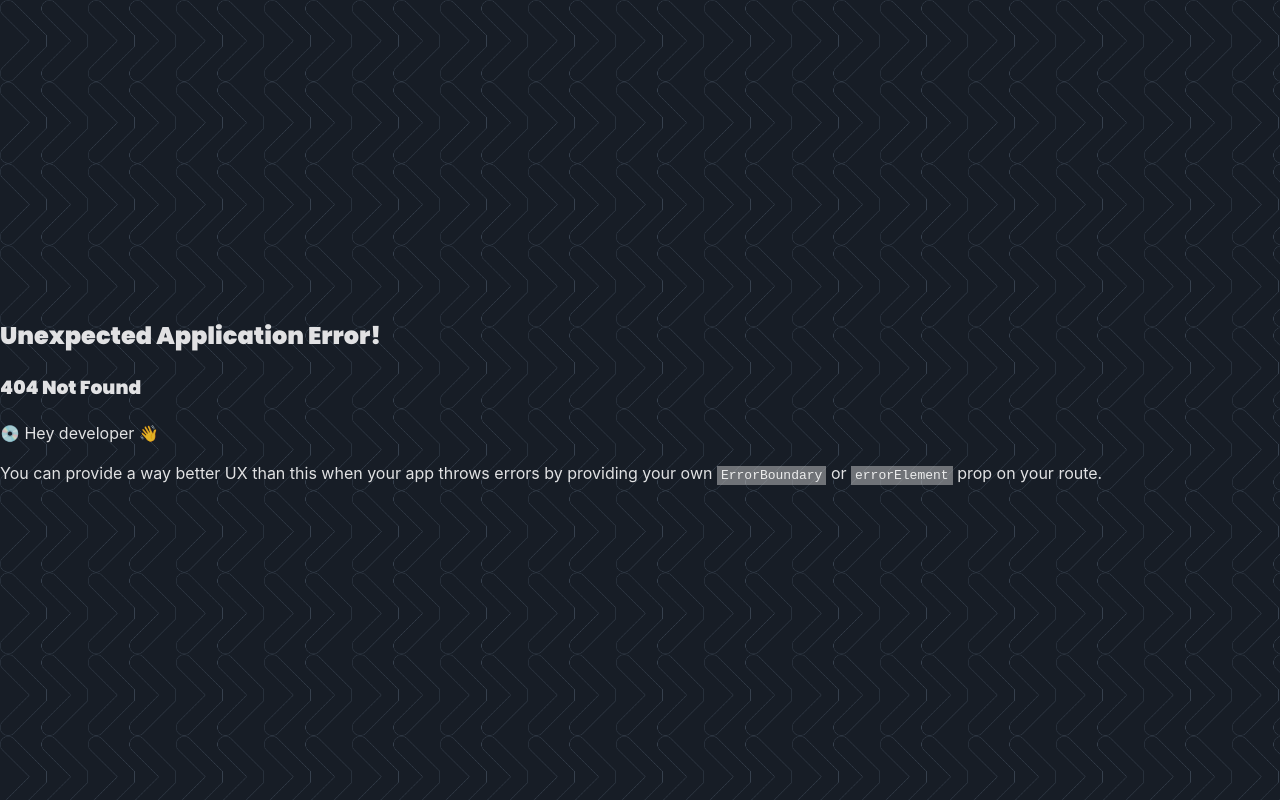
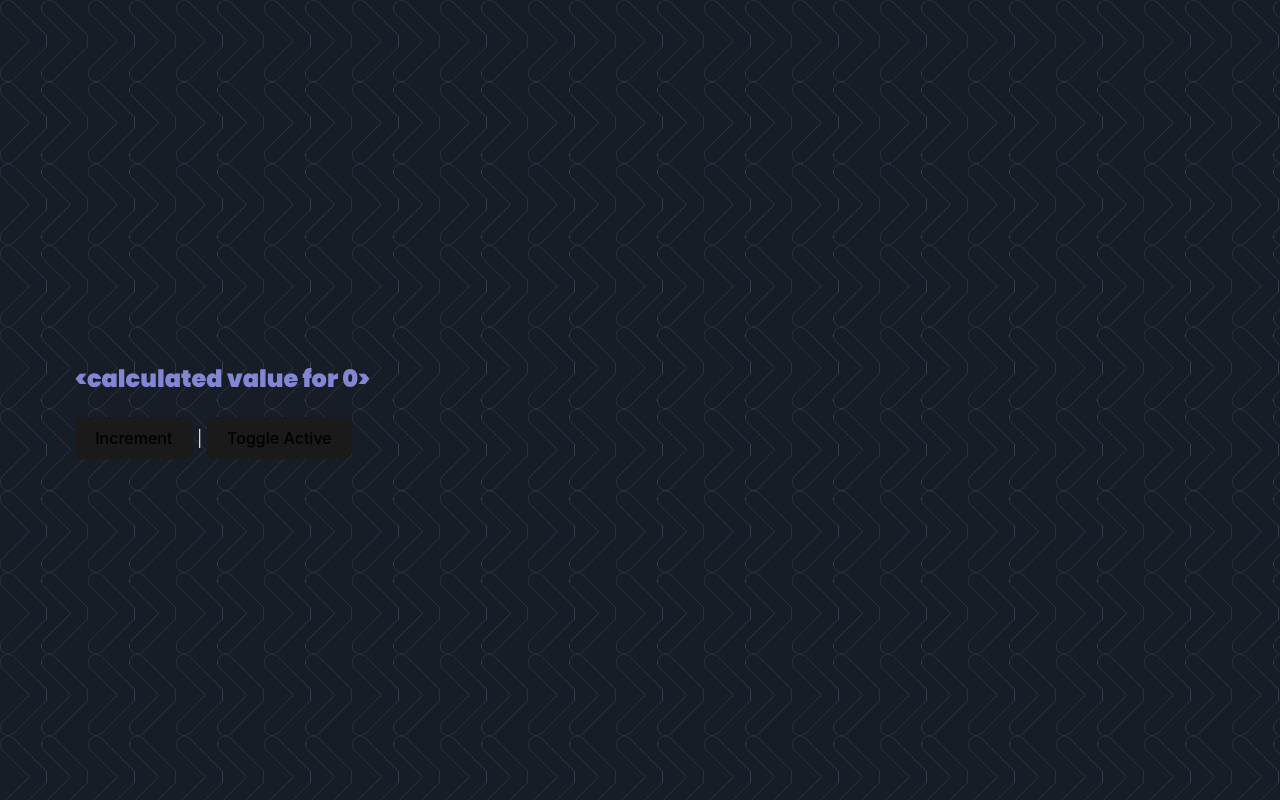
Before and after one commit to DIXTRA/technical_exercises, a React (Vite) app: page /ex3 in a window 1280 px wide. Before the commit this address had no page. Built offline with nearby package versions, Linux system fonts and the light colour scheme.

Commit message:
feat: add exercise 3

```diff
--- a/src/App.css
+++ b/src/App.css
@@ -15,3 +15,7 @@
 .tag.enabled {
   background-color: #4449aa;
 }
+
+.active {
+  color: #8286d3;
+}
--- /dev/null
+++ b/src/exercises/ex3.jsx
@@ -0,0 +1,24 @@
+import { useState } from 'react';
+
+const veryExpensiveFunction = (n) => `<calculated value for ${n}>`;
+
+function Exercise3() {
+  const [counter, setCounter] = useState(0);
+  const [active, setActive] = useState(true);
+
+  const value = veryExpensiveFunction(counter);
+
+  const onIncrement = () => setCounter(counter + 1);
+  const toggleActive = () => setActive(!active);
+
+  return (
+    <div className="home-wrapper" style={{ width: 500 }}>
+      <h2 className={active ? 'active' : ''}>{value}</h2>
+      <button onClick={onIncrement}>Increment</button>
+      {' | '}
+      <button onClick={toggleActive}>Toggle Active</button>
+    </div>
+  );
+}
+
+export default Exercise3;
```
Also changed, not shown: src/main.jsx (+10 -0 lines).
